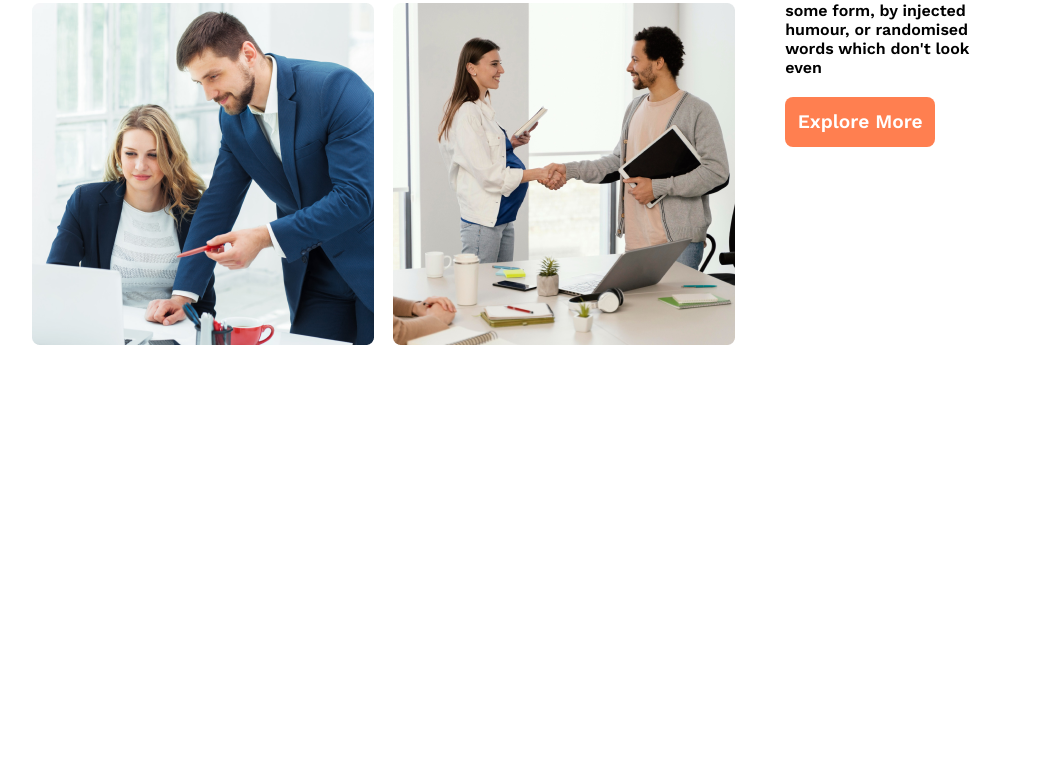
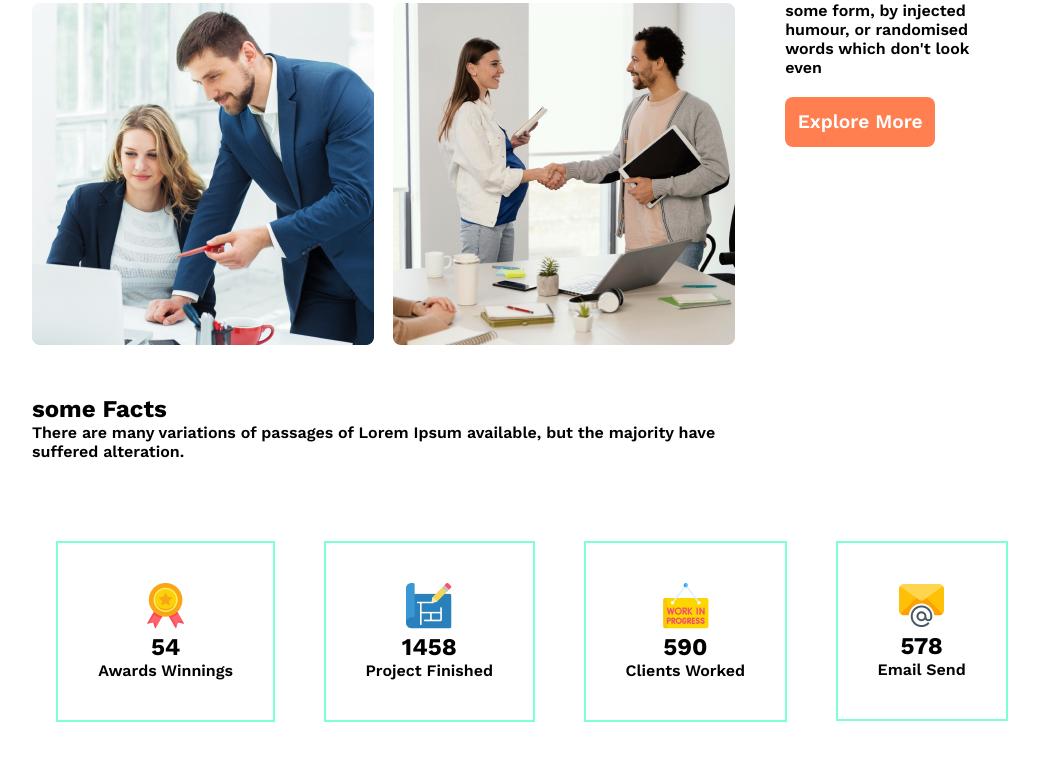
Before and after one commit to jomir28/architects-repo, a plain HTML site: page images/index.html in a window 1280 px wide. Shown: the part 1338-2098 px from the top of the page, without its empty margins (108-1147 px from the left). Before the commit the page ends 1733 px from the top, so only its background shows below. Drawn offline with nearby package versions, Linux system fonts and the light colour scheme.

Commit message:
facts aded

```diff
--- a/images/index.html
+++ b/images/index.html
@@ -37,6 +37,7 @@
     </header>
 
     <main>
+        <!-- teams section -->
         <section class="teams-container">
             <div class="teams-img-container">
                 <img src="team1.png" alt="">
@@ -45,12 +46,48 @@
                 <img src="team4.png" alt="">
             </div>
             <div class="teams-contant">
-                <h3 class="teams-title"><span class="title-span-1">Quick list</span> of Our <span class="title-span-2">Features</span></h3>
+                <h3 class="teams-title"><span class="title-span-1">Quick list</span> of Our <span
+                        class="title-span-2">Features</span></h3>
                 <p class="teams-desc">Theres are many variations of passages of Lorem Ipsum available, but the majority
                     have suffered alteration in some form, by injected humour, or randomised words which don't look even
                 </p>
                 <button class="btn-primary">Explore More</button>
             </div>
+        </section>
+
+        <!-- features section -->
+        <section>
+
+        </section>
+
+        <!-- faction section -->
+        <section class="facts">
+            <h2 class="facts-title">some Facts</h2>
+            <p class="facts-desc">There are many variations of passages of Lorem Ipsum available, but the majority have suffered
+                alteration.</p>
+            <div class="card-container">
+                <div class="card-items">
+                    <img src="icons/ribon.png" alt="">
+                    <h2 class="card-title">54</h2>
+                    <p>Awards Winnings</p>
+                </div>
+                <div class="card-items">
+                    <img src="icons/projects.png" alt="">
+                    <h2 class="card-title">1458</h2>
+                    <p>Project Finished</p>
+                </div>
+                <div class="card-items">
+                    <img src="icons/customers.png" alt="">
+                    <h2 class="card-title">590</h2>
+                    <p>Clients Worked</p>
+                </div>
+                <div class="card-items">
+                    <img src="icons/email.png" alt="">
+                    <h2 class="card-title">578</h2>
+                    <p>Email Send</p>
+                </div>
+            </div>
+
         </section>
     </main>
 
--- a/images/style.css
+++ b/images/style.css
@@ -118,6 +118,27 @@ margin-bottom: 10px;
 }
 
 
+/* facts releted style */
+.facts{
+    margin-top: 50px;
+}
+
+.facts-desc{
+    padding-right: 250px;
+}
+.card-container{
+    display: flex;
+    justify-content: space-around;
+    align-items: center;
+    margin-top: 80px;
+}
+
+.card-container .card-items{
+    text-align: center;
+    border: 2px solid aquamarine;
+    padding: 40px;
+
+}
 
 /* responsive style */
 @media screen and (max-width:576px) {
```
